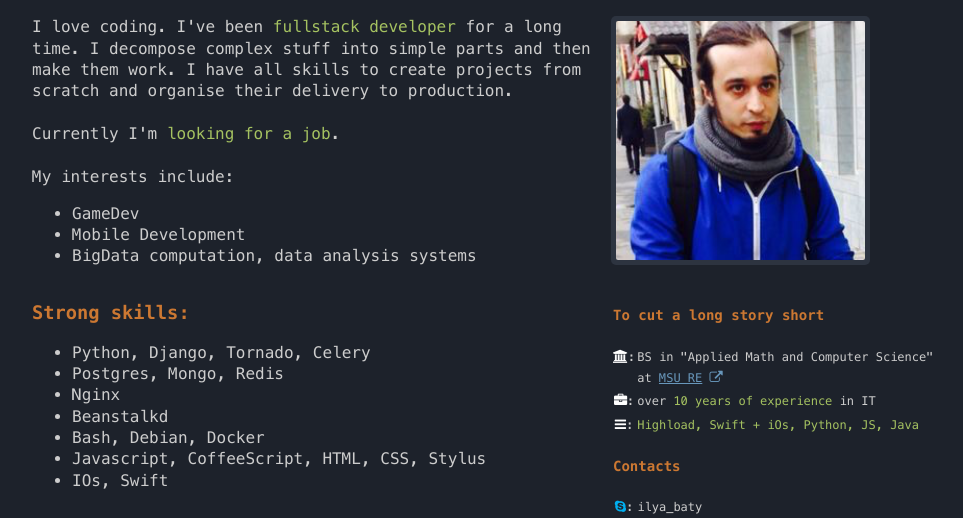
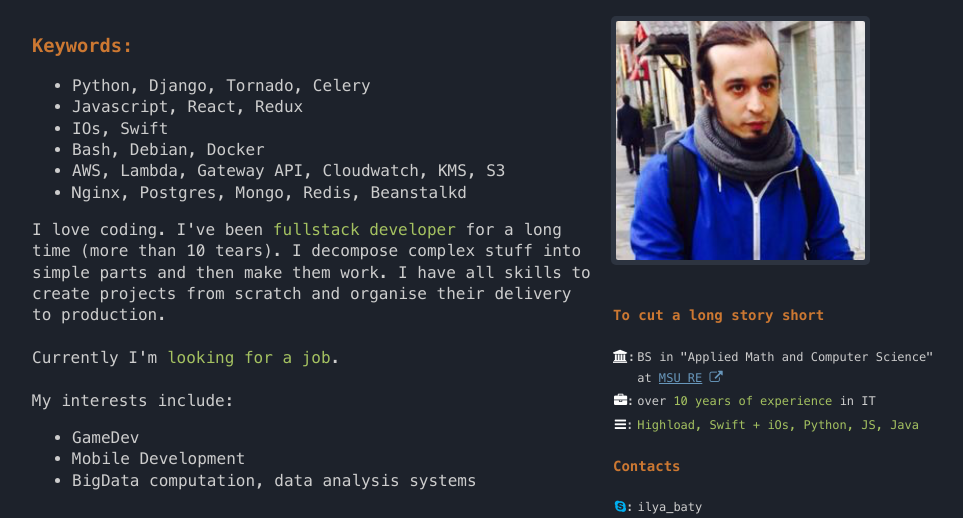
Before and after one commit to baitcode/baitcode.github.io, a website: page index.html in a window 1280 px wide. Shown: the part 58-576 px from the top of the page, without its empty margins (147-1110 px from the left). Drawn offline with Linux system fonts and the light colour scheme.

Commit message:
Improvements

```diff
--- a/index.html
+++ b/index.html
@@ -27,10 +27,22 @@
         <div class="col col8">
 
           <div class="block">
+            <h3 class="header">Keywords:</h3>
+            <ul>
+              <li>Python, Django, Tornado, Celery</li>
+              <li>Javascript, React, Redux</li>
+              <li>IOs, Swift</li>
+              <li>Bash, Debian, Docker</li>
+              <li>AWS, Lambda, Gateway API, Cloudwatch, KMS, S3</li>
+              <li>Nginx, Postgres, Mongo, Redis, Beanstalkd</li>
+            </ul>
+          </div>
+
+          <div class="block">
             I love coding. I've been <span class="highlight">fullstack developer</span>
-            for a long time. I decompose complex stuff into simple parts and then make
-            them work. I have all skills to create projects from scratch and organise
-            their delivery to production.<br />
+            for a long time (more than 10 tears). I decompose complex stuff into simple
+            parts and then make them work. I have all skills to create projects from
+            scratch and organise their delivery to production.<br />
             <br />
             Currently I'm <span class="highlight">looking for a job</span>. <br /> <br />
 
@@ -42,18 +54,6 @@
             </ul>
           </div>
 
-          <div class="block">
-            <h3 class="header">Strong skills:</h3>
-            <ul>
-              <li>Python, Django, Tornado, Celery</li>
-              <li>Postgres, Mongo, Redis</li>
-              <li>Nginx</li>
-              <li>Beanstalkd</li>
-              <li>Bash, Debian, Docker</li>
-              <li>Javascript, CoffeeScript, HTML, CSS, Stylus</li>
-              <li>IOs, Swift</li>
-            </ul>
-          </div>
 
           <div class="block">
             <h3 class="header">Big Projects:</h3>
```
